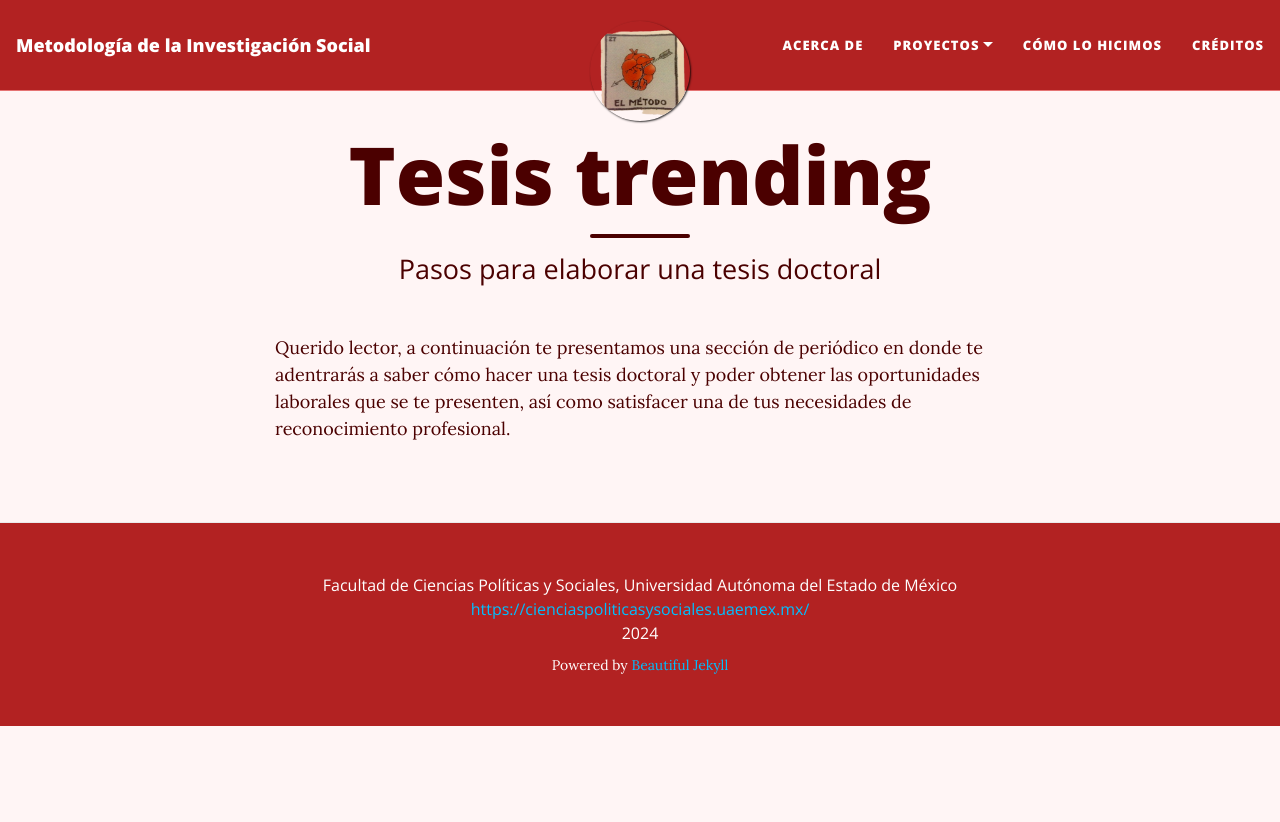
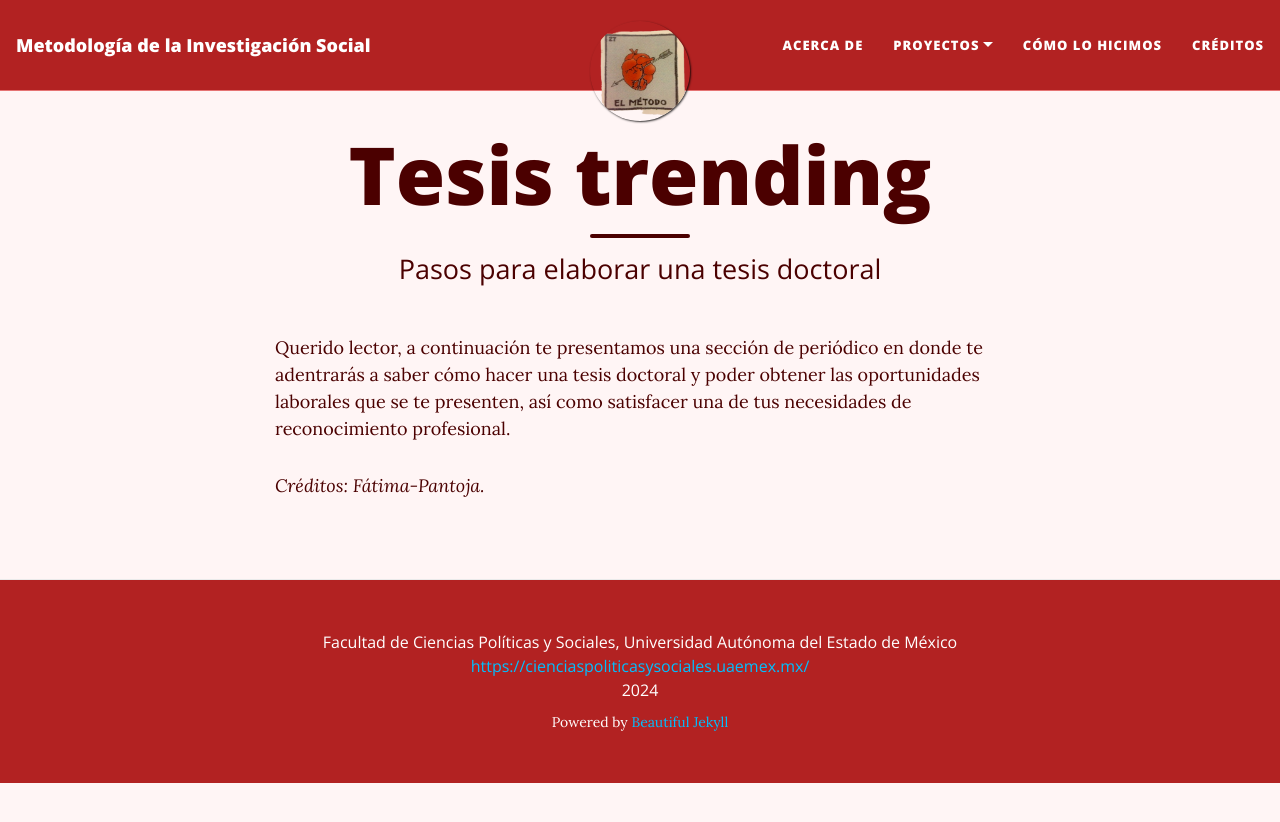
Before and after one commit to rosariorogel/metodologia, a Jekyll site: the page built from _pages/tesis-trending.md, in a window 1280 px wide. Shown: the top 822 px of the page. Built offline with Jekyll 4.4.1, drawn with Linux system fonts in a browser that asks for light colours; nearby versions of some CDN libraries.

Commit message:
Update tesis-trending.md

```diff
--- a/_pages/tesis-trending.md
+++ b/_pages/tesis-trending.md
@@ -5,3 +5,5 @@ subtitle: Pasos para elaborar una tesis doctoral
 permalink: tesis-trending
 ---
 Querido lector, a continuación te presentamos una sección de periódico en donde te adentrarás a saber cómo hacer una tesis doctoral y poder obtener las oportunidades laborales que se te presenten, así como satisfacer una de tus necesidades de reconocimiento profesional.
+
+*Créditos: Fátima-Pantoja.*
```
